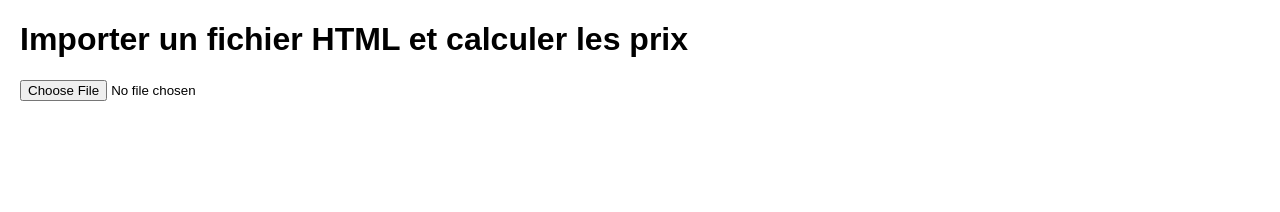
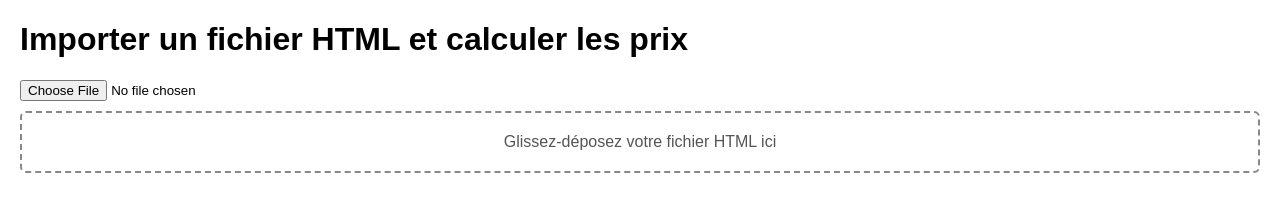
Before and after one commit to c-fersing/Degagement, a plain HTML site: page index.html in a window 1280 px wide. Drawn offline with Linux system fonts and the light colour scheme.

Commit message:
Update index.html

```diff
--- a/index.html
+++ b/index.html
@@ -12,7 +12,14 @@
 
   <main>
     <section class="controls">
+      <!-- Sélecteur classique -->
       <input type="file" id="fileInput" accept=".html,.htm">
+
+      <!-- Zone de drag & drop -->
+      <div id="dropZone">
+        Glissez-déposez votre fichier HTML ici
+      </div>
+
       <button id="exportBtn" style="display:none;">Exporter en CSV</button>
     </section>
 
```
